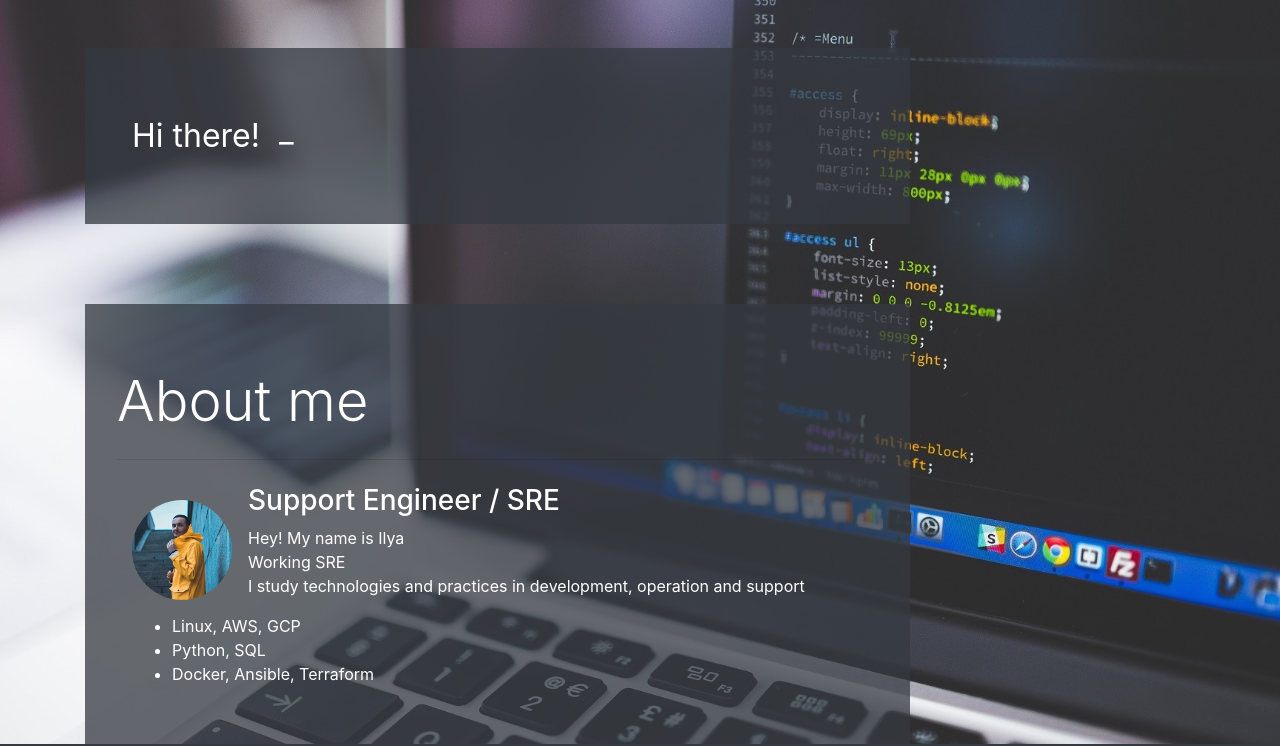
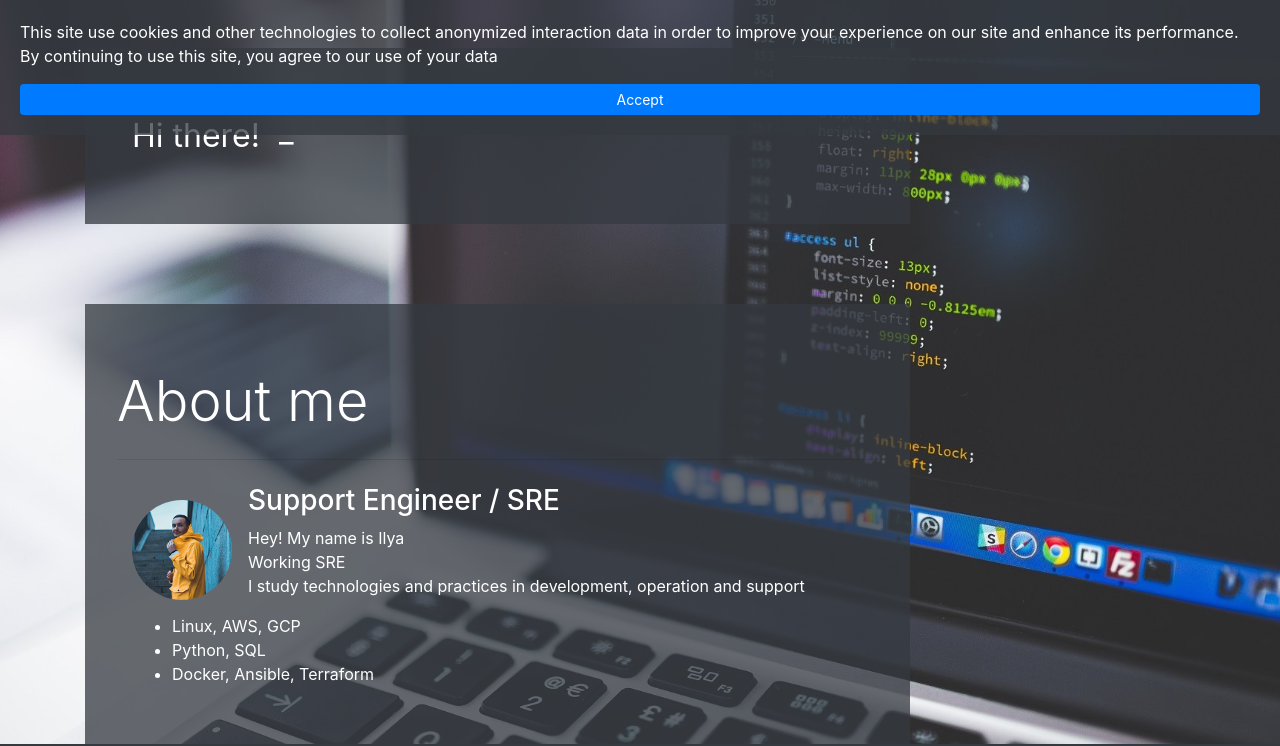
Before and after one commit to ilya-bukinich/ilya-bukinich.github.io, a plain HTML site: page index.html in a window 1280 px wide. Shown: the top 746 px of the page. Drawn offline with Linux system fonts and the light colour scheme.

Commit message:
Add cookie consent

```diff
--- a/index.html
+++ b/index.html
@@ -35,6 +35,41 @@
 </head>
 
 <body>
+
+  <!-- Cookie alert -->
+  <div id="alertBox" style="display: none;
+  position: fixed;
+  z-index: 1;
+  left: 0;
+  top: 0;
+  width: 100%;
+  padding: 20px;
+  background-color: rgba(52, 58, 64, 0.75);">
+    <p style="font-size: 1rem; color: white;">This site use cookies and other technologies to collect anonymized interaction data in order to improve your experience on our site and enhance its performance. By continuing to use this site, you agree to our use of your data</p>
+    <button type="button" class="btn btn-primary btn-sm btn-block" onclick="acceptAndClose();">Accept</button>
+  </div>
+
+  <script>
+  function getCookie(name) {
+    var value = "; " + document.cookie;
+    var parts = value.split("; " + name + "=");
+    if (parts.length == 2) return parts.pop().split(";").shift();
+  }
+
+  function acceptAndClose() {
+    document.getElementById('alertBox').style.display = 'none';
+    var d = new Date();
+    d.setFullYear(d.getFullYear() + 100); // 100 years
+    document.cookie = "userAccepted=true; expires=" + d.toUTCString() + "; path=/";
+  }
+
+  window.onload = function() {
+    if(!getCookie("userAccepted")) {
+      var alertBox = document.getElementById('alertBox');
+      alertBox.style.display = 'block';
+    }
+  };
+  </script>
 
   <!-- Navigation -->
   <nav class="navbar navbar-expand-lg navbar-dark bg-dark fixed-bottom">
```
